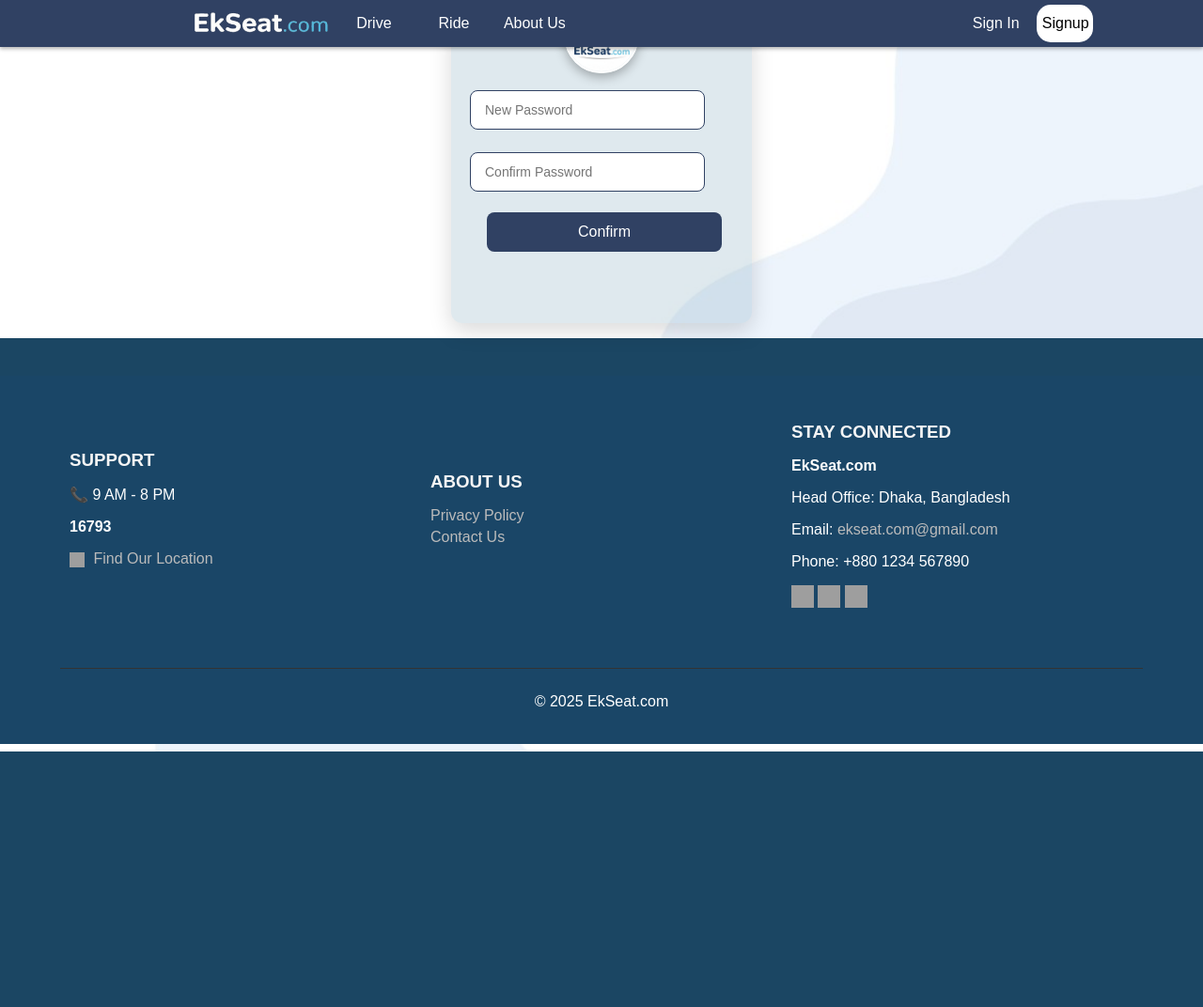
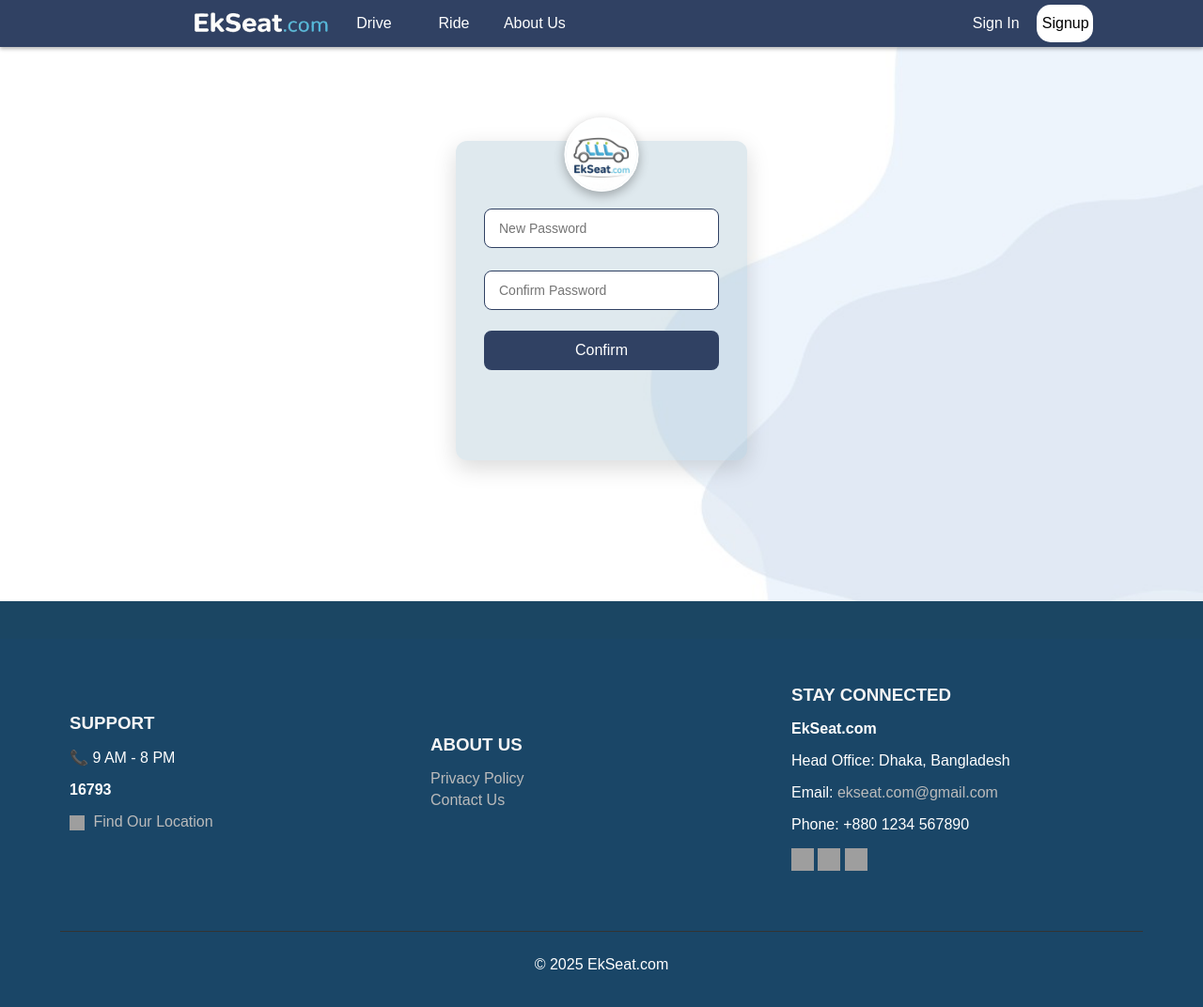
Before and after one commit to sazzadkhan20/EkSeat.com---PHP-Project, a PHP site: page /forgotPassword.php in a window 1280 px wide. Shown: the whole page at 94% size. Before the commit the page ends 800 px from the top, so only its background shows below. Run offline with PHP 8.4, Linux system fonts and the light colour scheme; grey boxes are pictures that could not be loaded.

Commit message:
resize forgot password

```diff
--- a/View/forgotPassword.php
+++ b/View/forgotPassword.php
@@ -15,7 +15,7 @@
       <input type="password" name="newpassword" placeholder="New Password" class="input-box" required/>
       <input type="password" name="confirmpassword" placeholder="Confirm Password" class="input-box" required/>
 
-      <button type="submit" class="Fbtn">Confirm</button>
+      <button type="submit" class="btn">Confirm</button>
     </form>
   </section>
 
--- a/View/style.css
+++ b/View/style.css
@@ -113,7 +113,8 @@
 .forgetPassword {
   width: 250px;
   height: 250px;
-  padding: 60px 50px 10px 20px;
+  padding: 60px 30px 30px 30px;
+  margin: 150px 0px;
   background: rgba(94, 145, 170, 0.2);
   border-radius: 12px;
   box-shadow: 0 8px 24px rgba(0, 0, 0, 0.15);
@@ -122,21 +123,11 @@
   flex-direction: column;
   align-items: center;
 }
+
 .forgetPassword:hover {
   text-decoration: underline;
 }
-.Fbtn {
-  width: 100%;
-  padding: 12px 0;
-  margin-top: 10px;
-  margin-left: 18px;
-  background: rgba(48, 65, 99, 1);
-  color: white;
-  font-size: 16px;
-  border: none;
-  border-radius: 8px;
-  cursor: pointer;
-}
+
 #rideTable {
   margin: 100px 0px;
 }
```
